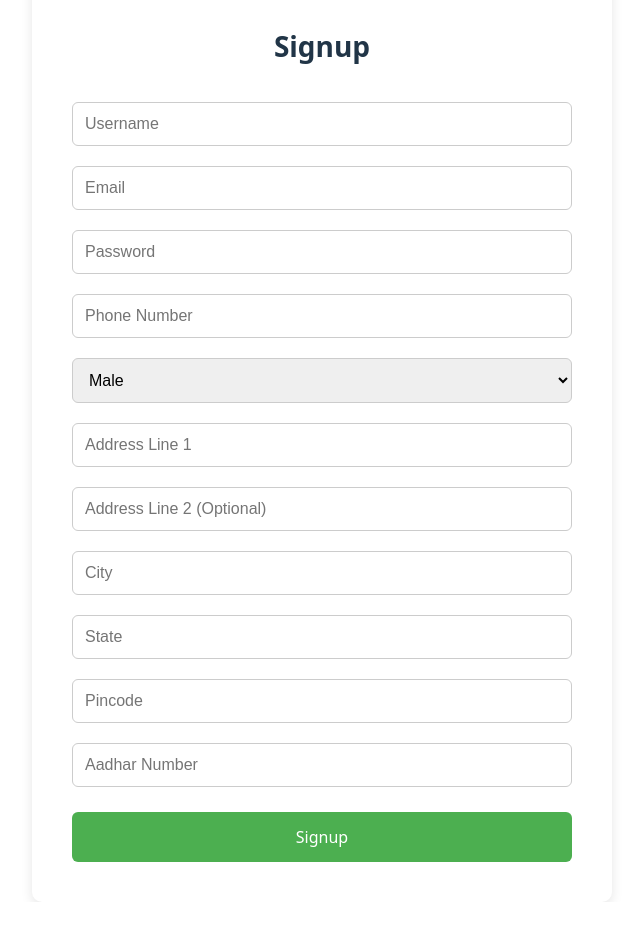
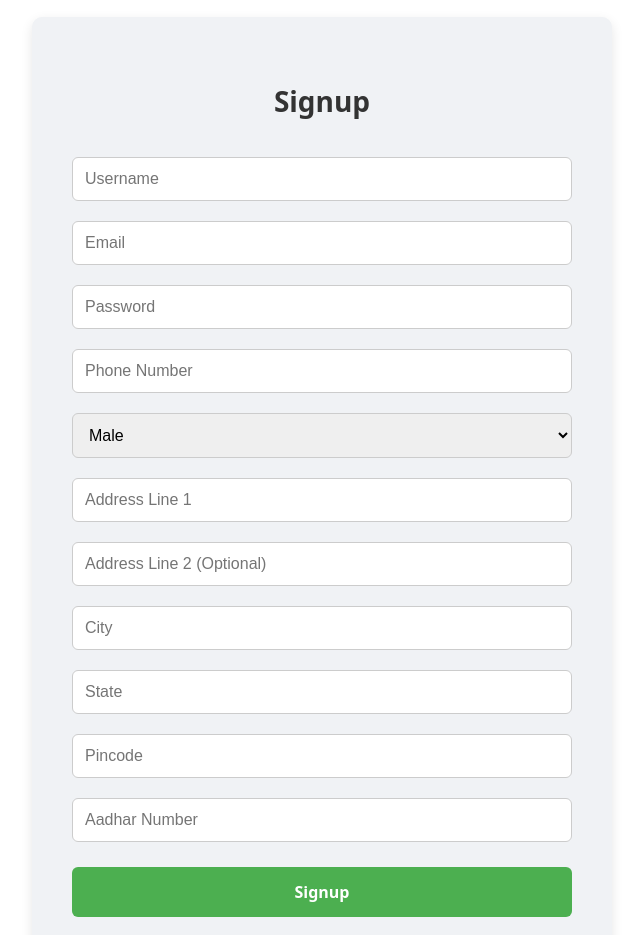
Before and after one commit to Prachi-Gupta-01/Trustline, a React (Vite) app in the folder trustFront/my-app/: page /signup in a window 1280 px wide. Shown: the top 935 px of the page, without its empty margins (318-961 px from the left). Before the commit the page ends 902 px from the top, so only its background shows below. Built offline with nearby package versions, Linux system fonts and the light colour scheme; the HTML template or start-up script is replaced by a standard one.

Commit message:
updated login signup

```diff
--- a/trustFront/my-app/src/pages/Login/Login.css
+++ b/trustFront/my-app/src/pages/Login/Login.css
@@ -1,10 +1,10 @@
-/* Full screen container */
+
 .login-container {
   display: flex;
   justify-content: center;
   align-items: center;
   height: 100vh;
-  background-color: #f0f2f5;
+  background-color: #fff;
 }
 
 /* Inner form box */
--- a/trustFront/my-app/src/pages/Login/Login.jsx
+++ b/trustFront/my-app/src/pages/Login/Login.jsx
@@ -1,4 +1,5 @@
 import React, { useState } from "react";
+import {Link} from "react-router-dom"
 import axios from "axios";
 import { useNavigate } from "react-router-dom";
 import { ToastContainer, toast } from "react-toastify";
@@ -66,7 +67,11 @@ const Login = () => {
             required
           />
           <button type="submit" className="login-button">Login</button>
-        </form>
+
+           <p className="switch">
+           Don't have an account? <Link to="/Signup"> Register here</Link>
+          </p>
+          </form>
       </div>
     </div>
   );
--- a/trustFront/my-app/src/pages/Signup/Signup.css
+++ b/trustFront/my-app/src/pages/Signup/Signup.css
@@ -1,32 +1,38 @@
 /*colour need to change according to theme*/
-/* Make container occupy full screen and center content */
+
 .signup-container {
   display: flex;
-  justify-content: center; /* horizontal center */
-  align-items: center;     /* vertical center */
-  height: 100vh;           /* full viewport height */
-  background-color: #f0f2f5; /* light background */
+  justify-content: center;
+  align-items: center;
+  height: 120vh;
+  width: 80vw;
+
+  padding: 20px;
+  box-sizing: border-box;
 }
 
-/* Inner form box */
+
 .signup-form-box {
   width: 100%;
-  max-width: 500px;       /* controls max width */
+  max-width: 500px;
   padding: 40px;
   border-radius: 10px;
-  background-color: white;
+  background-color:  #f0f2f5; ;
   box-shadow: 0 4px 12px rgba(0, 0, 0, 0.1);
+  display: flex;
+  flex-direction: column;
 }
 
-/* Title */
+
 .signup-title {
   text-align: center;
   margin-bottom: 25px;
   font-size: 28px;
   font-weight: bold;
+  color: #333;
 }
 
-/* Style all inputs and select inside form */
+
 .signup-form input,
 .signup-form select {
   padding: 12px;
@@ -36,9 +42,17 @@
   border: 1px solid #ccc;
   font-size: 16px;
   box-sizing: border-box;
+  transition: border-color 0.2s ease-in-out;
 }
 
-/* Button styling */
+
+.signup-form input:focus,
+.signup-form select:focus {
+  outline: none;
+  border-color: #4CAF50;
+}
+
+
 .signup-button {
   padding: 14px;
   margin-top: 15px;
@@ -49,9 +63,28 @@
   cursor: pointer;
   border-radius: 6px;
   font-size: 16px;
+  font-weight: bold;
   transition: background-color 0.3s ease;
 }
 
 .signup-button:hover {
   background-color: #45a049;
 }
+
+
+.switch {
+  margin-top: 15px;
+  text-align: center;
+  font-size: 14px;
+  color: #555;
+}
+
+.switch a {
+  color: #0e459e;
+  font-weight: bold;
+  text-decoration: none;
+}
+
+.switcha:hover {
+  text-decoration: underline;
+}
--- a/trustFront/my-app/src/pages/Signup/Signup.jsx
+++ b/trustFront/my-app/src/pages/Signup/Signup.jsx
@@ -1,4 +1,5 @@
 import React, { useState } from "react";
+import {Link} from "react-router-dom"
 import axios from "axios";
 import { useNavigate } from "react-router-dom";
 import { ToastContainer, toast } from "react-toastify";
@@ -18,7 +19,7 @@ const Signup=()=> {
     city: "",
     state: "",
     pincode: "",
-    itc: "",
+    aadhar: "",
   });
 
   const handleChange = (e) => {
@@ -69,9 +70,13 @@ const Signup=()=> {
         <input type="text" name="city" placeholder="City" value={form.city} onChange={handleChange} required />
         <input type="text" name="state" placeholder="State" value={form.state} onChange={handleChange} required  />
         <input type="text" name="pincode" placeholder="Pincode" value={form.pincode} onChange={handleChange} required  />
-        <input type="text" name="aadhar no." placeholder="Aadhar Number" value={form.itc} onChange={handleChange} required />
+        <input type="text" name="aadhar" placeholder="Aadhar Number" value={form.aadhar} onChange={handleChange} required />
 
         <button type="submit" className="signup-button">Signup</button>
+
+        <p className="switch">
+          Already registered? <Link to="/Login"> Login here</Link>
+        </p>
       </form>
     </div>
     </div>
```
